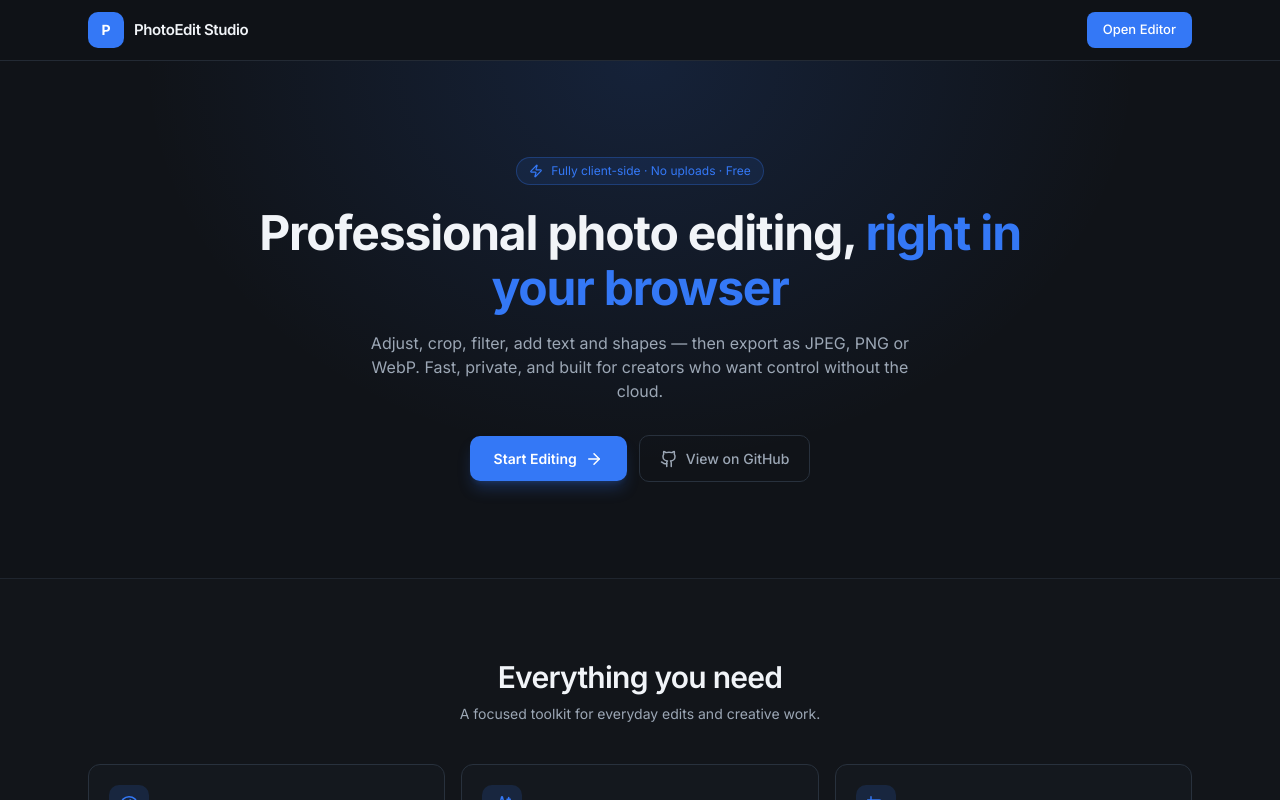
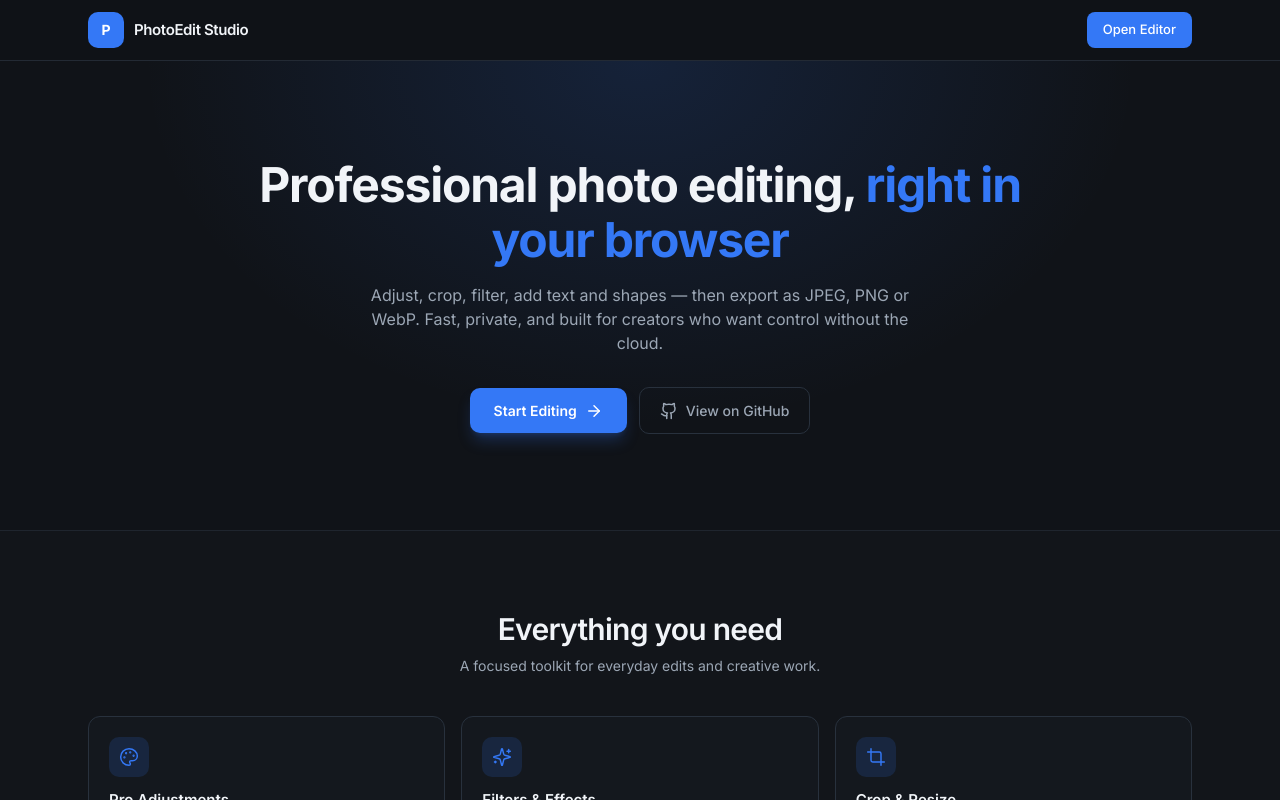
Before and after one commit to abhyudayasingh127-ctrl/PhotoEditor, a React (Vite) app: page / in a window 1280 px wide. Built offline with nearby package versions, Linux system fonts and the light colour scheme.

Commit message:
style: remove top badge from landing hero

```diff
--- a/src/components/LandingPage.tsx
+++ b/src/components/LandingPage.tsx
@@ -1,7 +1,6 @@
 import {
   Sparkles,
   Shield,
-  Zap,
   Image as ImageIcon,
   Type,
   Crop,
@@ -73,10 +72,6 @@ export default function LandingPage({ onLaunch }: Props) {
       <section className="relative overflow-hidden">
         <div className="pointer-events-none absolute inset-0 bg-[radial-gradient(ellipse_at_top,_rgba(52,120,246,0.15),_transparent_55%)]" />
         <div className="relative mx-auto max-w-6xl px-4 pb-16 pt-16 text-center sm:px-6 sm:pb-24 sm:pt-24">
-          <div className="mb-5 inline-flex items-center gap-2 rounded-full border border-accent/30 bg-accent/10 px-3 py-1 text-[12px] text-accent">
-            <Zap size={14} />
-            Fully client-side · No uploads · Free
-          </div>
           <h1 className="mx-auto max-w-3xl text-3xl font-bold tracking-tight sm:text-5xl sm:leading-[1.15]">
             Professional photo editing,{' '}
             <span className="text-accent">right in your browser</span>
```
